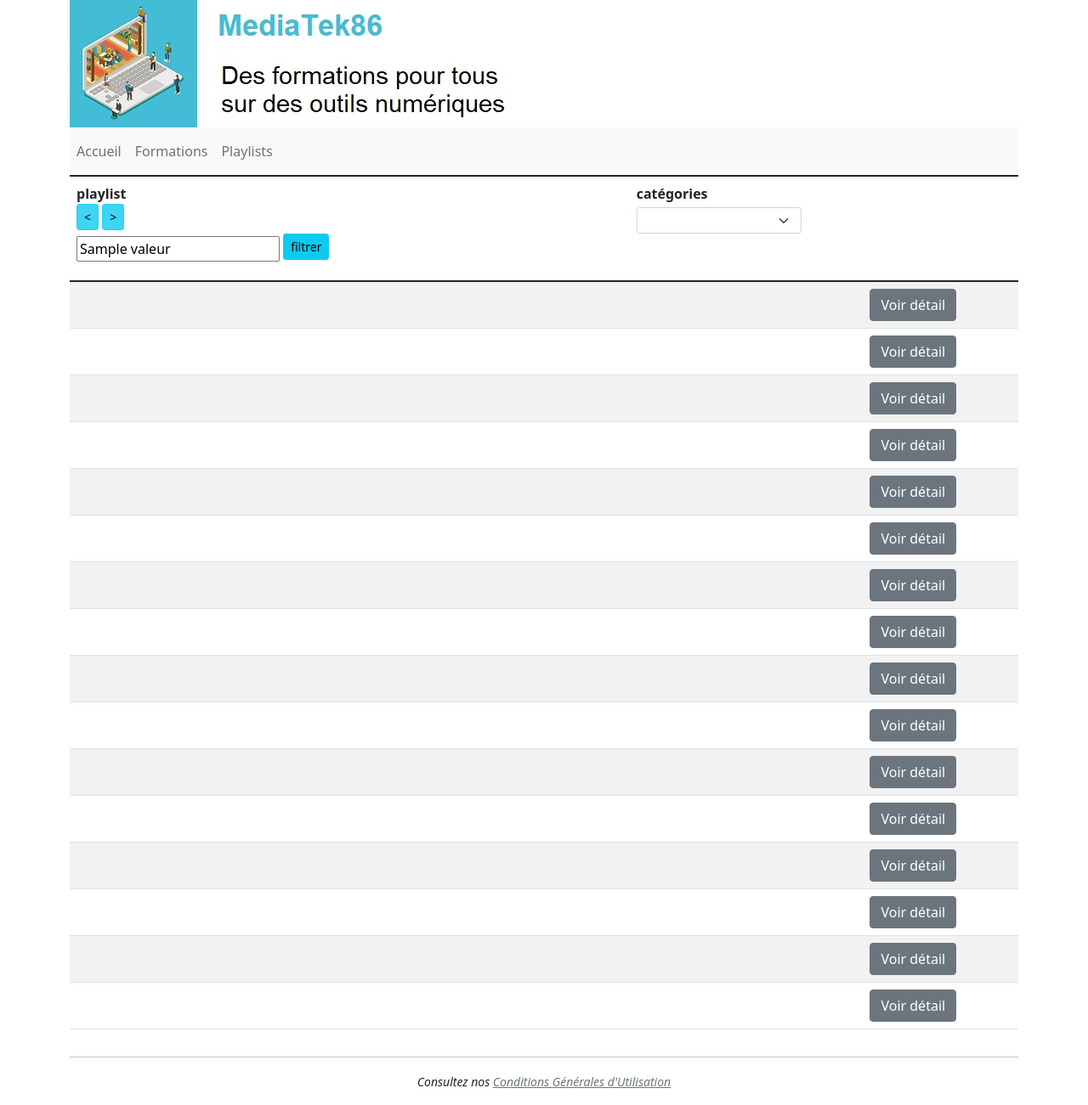
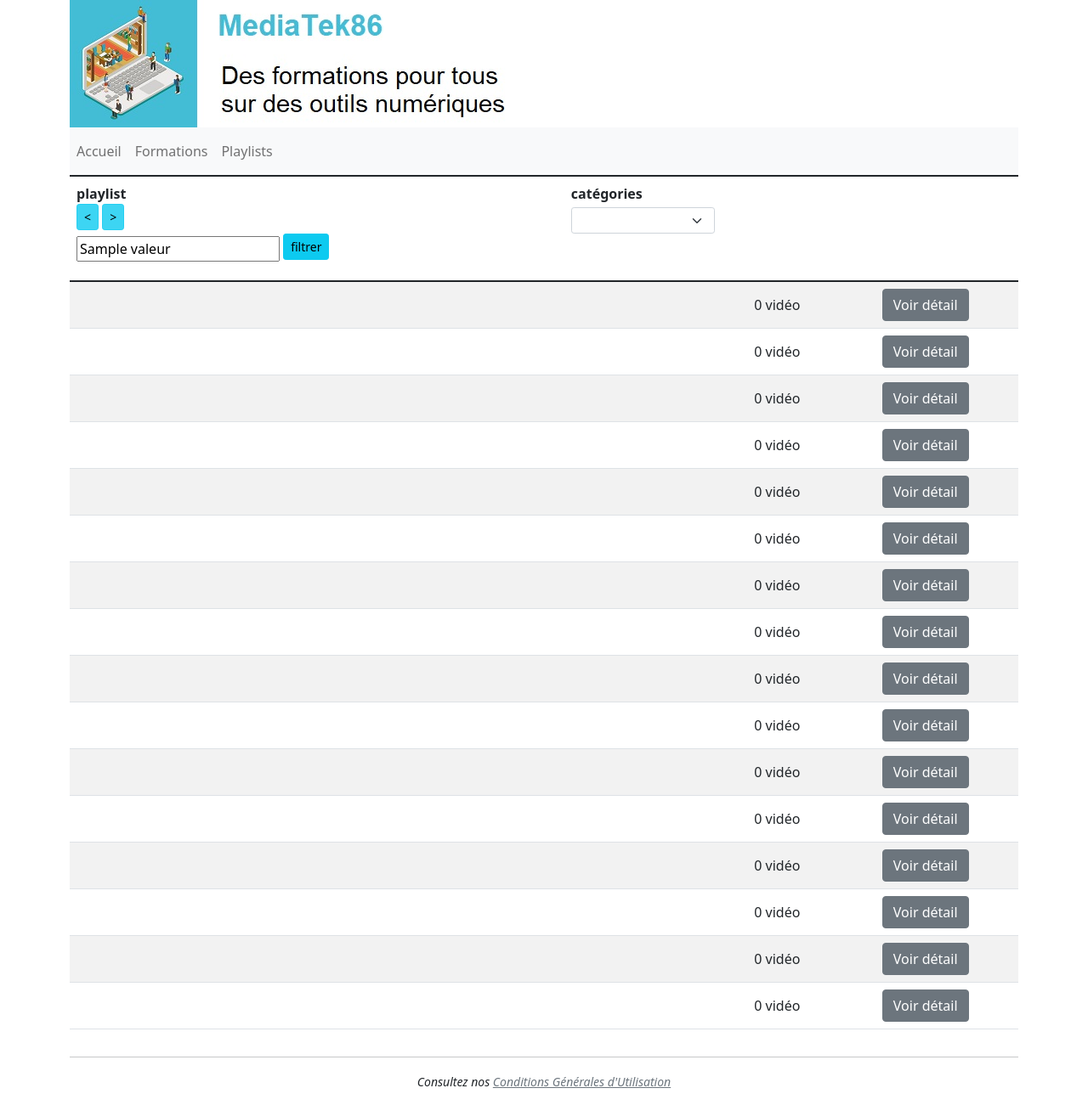
Before and after one commit to zvkvriv/mediatekformation, a Symfony app: template templates/pages/playlists.html.twig in a window 1280 px wide. Shown: the whole page at 85% size. Run offline with Twig, Linux system fonts and the light colour scheme; the template is opened without the code that fills it: most values are stand-ins (such as "Sample title", 1, 10 or a date in 2020); lists and menus that the app fills with data are empty; some libraries are stand-ins or nearby versions.

Commit message:
Nombre de Formations par Playlist

```diff
--- a/templates/basefront.html.twig
+++ b/templates/basefront.html.twig
@@ -6,7 +6,8 @@
     <div class="container">
         <!-- titre -->
         <div class="text-left">
-            <img src="{{ app.request.getBasePath()~'/banniere.jpg' }}" alt="">
+            <img src="{{ app.request.getBasePath()~'/banniere.jpg' }}"
+                 alt="">
         </div>
         <!-- menu -->
         <nav class="navbar navbar-expand-lg navbar-light bg-light">
--- a/templates/pages/playlists.html.twig
+++ b/templates/pages/playlists.html.twig
@@ -1,7 +1,7 @@
 {% extends "basefront.html.twig" %}
 {% block body %}
     <table class="table table-striped">
-    <caption></caption>
+        <caption></caption>
         <thead>
             <tr>
                 <th class="text-left align-top" scope="col">
@@ -57,6 +57,14 @@
                             {% endif %}
                         </td>
                         <td class="text-center">
+                            {% set totalVideos = playlists[k].formations|length %}
+                            {% if totalVideos > 1 %}
+                                {{ totalVideos }} vidéos
+                            {% else %}
+                                {{ totalVideos }} vidéo
+                            {% endif %}
+                        </td>
+                        <td class="text-center">
                             <a href="{{ path('playlists.showone', {id:playlists[k].id}) }}" class="btn btn-secondary">Voir détail</a>
                         </td>
                     </tr>
```
